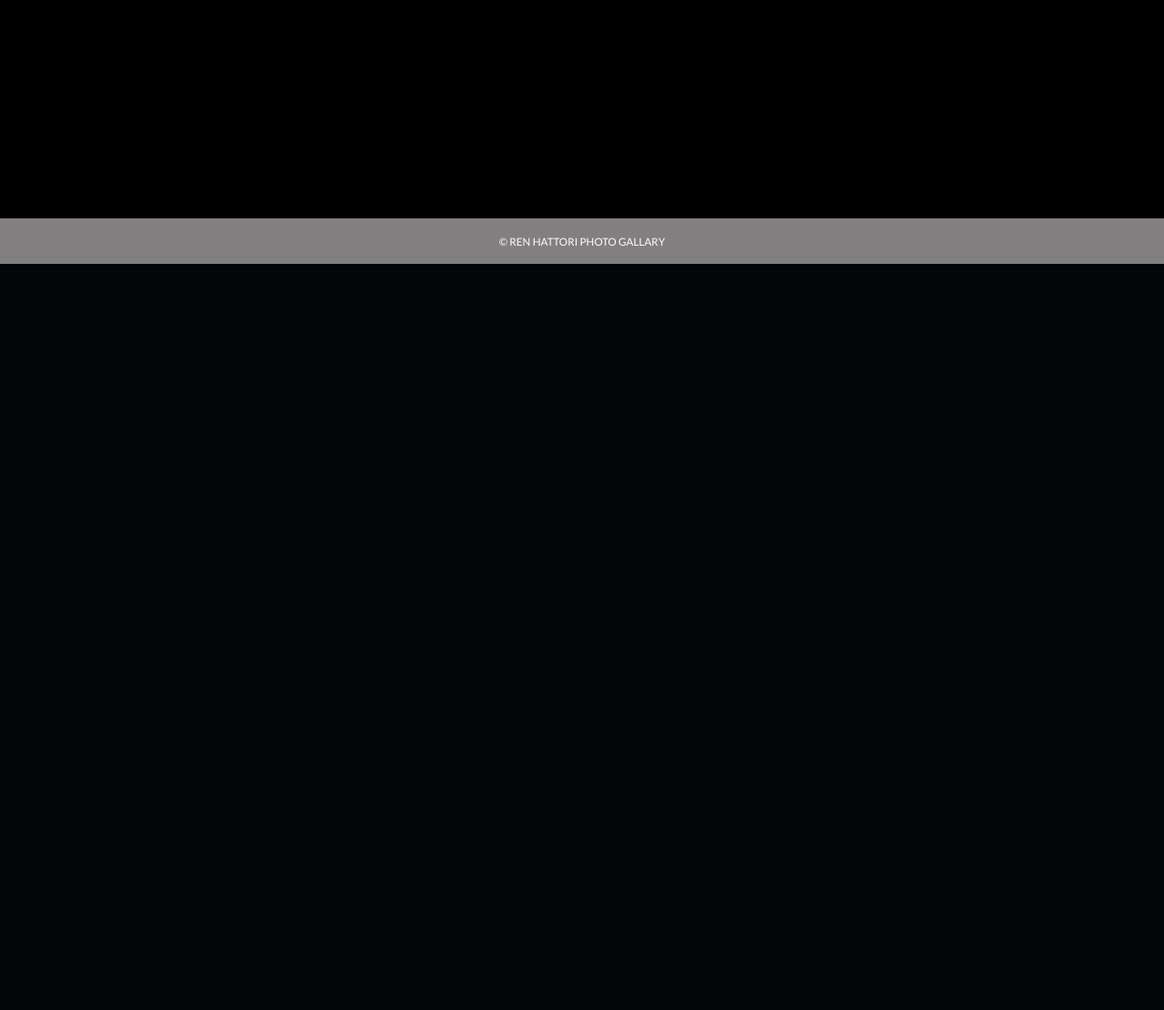
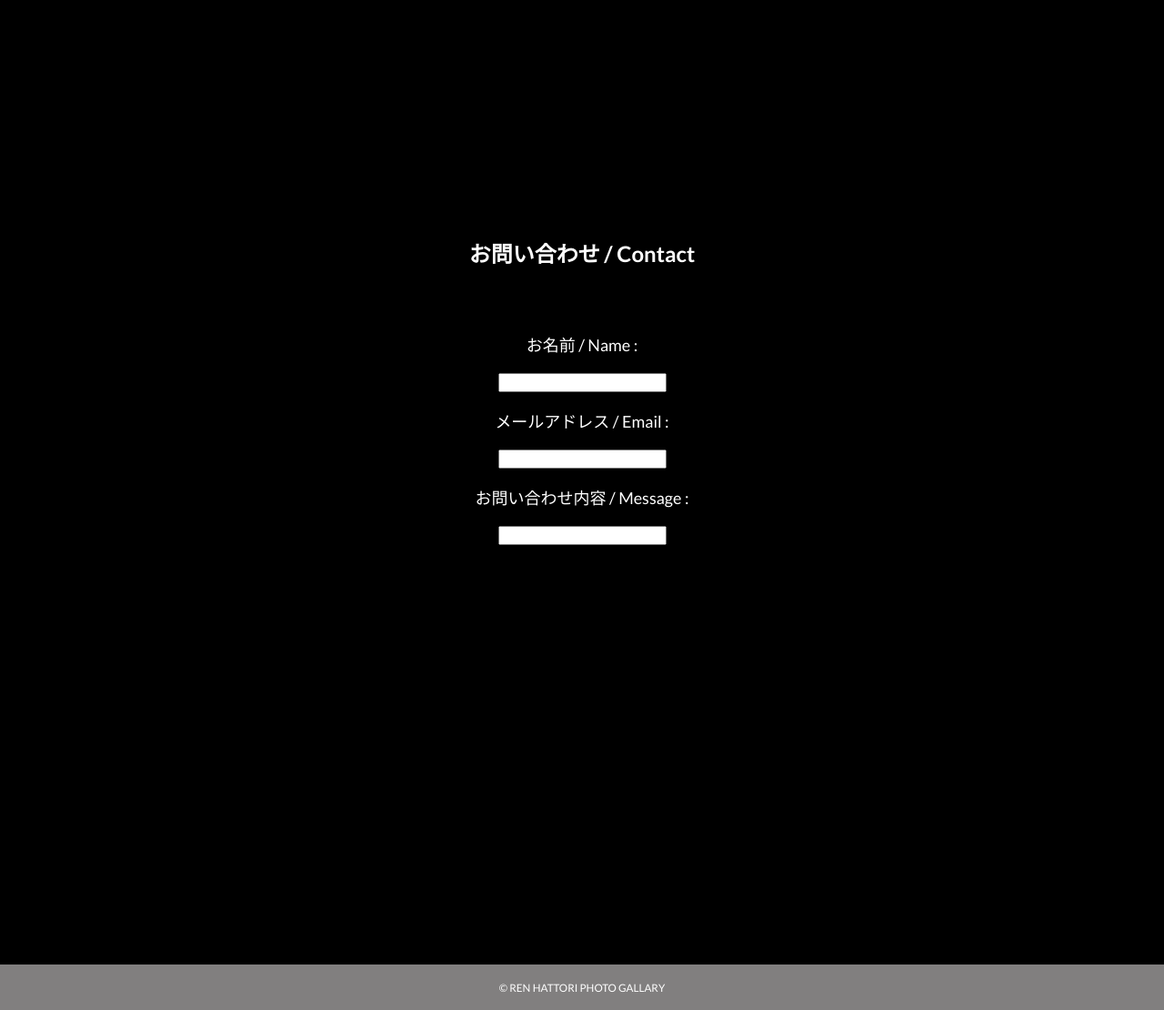
Before and after one commit to Yoru6211/my_hp, a PHP site: page / in a window 1280 px wide. Shown: the part 2200-3310 px from the top of the page at 91% size. Before the commit the page ends 2490 px from the top, so only its background shows below. Run offline with PHP 8.4, Linux system fonts and the light colour scheme; some libraries are stand-ins or nearby versions.

Commit message:
change/add html css yml nginx.conf

```diff
--- a/docker-compose.yml
+++ b/docker-compose.yml
@@ -18,6 +18,7 @@ services:
             - './web:/my_hp/web'
             - './src:/var/www/html'
             - './web/default.conf:/etc/nginx/conf.d/default.conf'
+            - './web/nginx.conf:/etc/nginx/nginx.conf'
         tty: true
         stdin_open: true
         depends_on:
--- a/src/css/common.css
+++ b/src/css/common.css
@@ -199,21 +199,31 @@ header li a{
     width: 100%;
     height: 100vh;
 }
-
 .my_name{
     text-align: center;
     color: #ffffff;
     padding-bottom: 30px;
 }
-
 .profile_text_wrapper{
     text-align: center;
 }
-
 .profile_text{
     display: inline-block;
     text-align: left;
 }
+
+
+
+
+/* お問い合わせ_5ページ目 */
+#fif_area{
+    width: 100%;
+    height: 100vh;
+}
+.contact-form{
+    text-align: center;
+}
+
 
 
 
--- a/src/index.html
+++ b/src/index.html
@@ -52,12 +52,21 @@
                     <h2 class="my_name">REN HATTORI</h2>
                     <div class="profile_text_wrapper">
                     <p class="profile_text">1986年生まれ<br>愛知県豊橋市出身、同県豊川市在住<br>21歳の頃１年間フィージとオーストラリアに語学留学＆ワーキングホリデーを使用して生活<br>その後30歳まで8年間テニスインストラクターとしてテニススクールへ勤務<br>趣味のカメラで撮影した写真を当サイトにて公開しております<br><br>Born in 1986<br>From Toyohashi,Aichi,Japan<br>Live in Toyokawa<br>Stayed Fiji and Australia for a year Since 21-years-old<br>Worked for Tennis Instructor for 8 years until 30-years-old<br>Release my photos that took as my hobby at this Website</p>
+                    </div>
                 </section>
                 <section id="for_area">
 
                 </section>
                 <section id="fif_area">
-
+                    <div class="contact-form">
+                        <h1>お問い合わせ / Contact</h1>
+                        <p class="contact-name">お名前 / Name :</p>
+                        <input class="contact-name-area" type="text">
+                        <p class="contact-email">メールアドレス / Email :</p>
+                        <input class="contact-email-area" type="text">
+                        <p class="contact-message">お問い合わせ内容 / Message :</p>
+                        <input class="contact-message-area" type="text">
+                    </div>
                 </section>
             </main>
             <footer>
```
Also changed, not shown: 1 other file.
